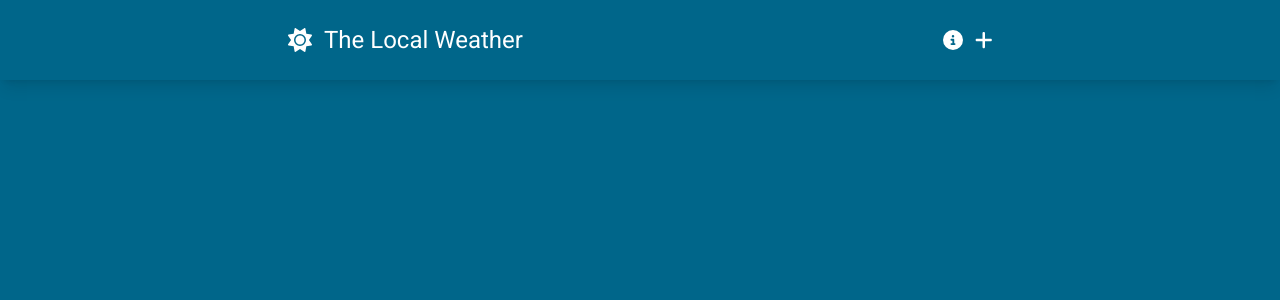
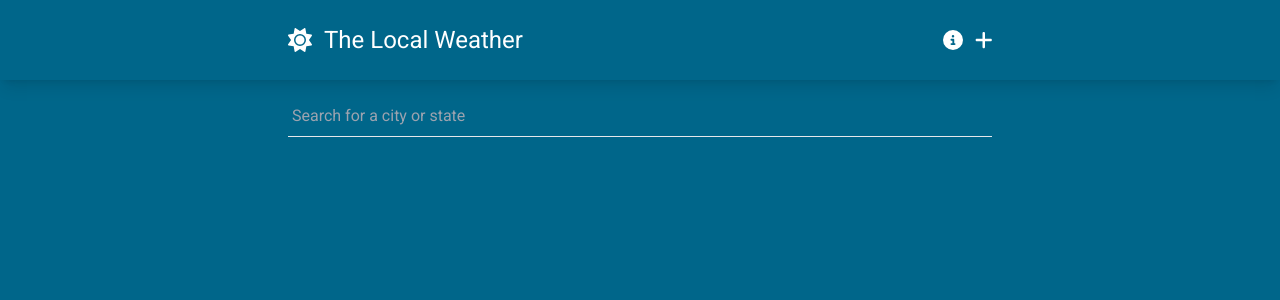
Before and after one commit to 0xCiD3ei/weather-app, a Vue app: page / in a window 1280 px wide. Shown: the top 300 px of the page. Built offline with nearby package versions, Linux system fonts and the light colour scheme.

Commit message:
✨ add city search

```diff
--- a/package.json
+++ b/package.json
@@ -14,6 +14,7 @@
     "format": "prettier --write src/"
   },
   "dependencies": {
+    "axios": "^1.7.2",
     "pinia": "^2.1.7",
     "vue": "^3.4.21",
     "vue-router": "^4.3.0"
--- a/src/views/HomeView.vue
+++ b/src/views/HomeView.vue
@@ -1,8 +1,51 @@
-<script setup lang="ts">
+<template>
+  <main class="container text-white">
+    <div class="pt-4 mb-8 relative">
+      <input
+        type="text"
+        v-model="searchQuery"
+        @input="getSearchResults"
+        placeholder="Search for a city or state"
+        class="py-2 px-1 w-full bg-transparent border-b focus:border-weather-secondary focus:outline-none focus:shadow-[0px_1px_0_0_#004E71]"
+      />
+      <ul
+        v-if="mapboxSearchResults"
+        class="absolute bg-weather-secondary text-white w-full shadow-md py-2 px-1 top-[66px]"
+      >
+        <li
+          v-for="searchResult in mapboxSearchResults"
+          :key="searchResult.id"
+          class="py-2 cursor-pointer"
+        >
+          {{ searchResult.place_name }}
+        </li>
+      </ul>
+    </div>
+  </main>
+</template>
+<script setup>
+import { ref } from 'vue'
+import axios from 'axios'
+const mapboxApiKey =
+  'pk.eyJ1IjoidGllbmRuIiwiYSI6ImNreGJvN2lmMDNieW0yd3BheGFpdnd0cWYifQ.-fF9N7gSadzYptUntMkE8Q'
+const searchQuery = ref('')
+const queryTimeout = ref(null)
+const mapboxSearchResults = ref(null)
+
+const getSearchResults = () => {
+  clearTimeout(queryTimeout.value)
+  queryTimeout.value = setTimeout(async () => {
+    if (searchQuery.value !== '') {
+      const result = await axios.get(
+        `https://api.mapbox.com/geocoding/v5/mapbox.places/${searchQuery.value}.json?access_token=${mapboxApiKey}&types=place`
+      )
+      mapboxSearchResults.value = result.data.features
+      console.log(mapboxSearchResults.value)
+      return
+    }
+    mapboxSearchResults.value = null
+  }, 300)
+}
 </script>
 
-<template>
-  <main>
-
-  </main>
-</template>
+<style lang="scss" scoped></style>
```
Also changed, not shown: 1 other file (tests, documents, lock files or other folders).
